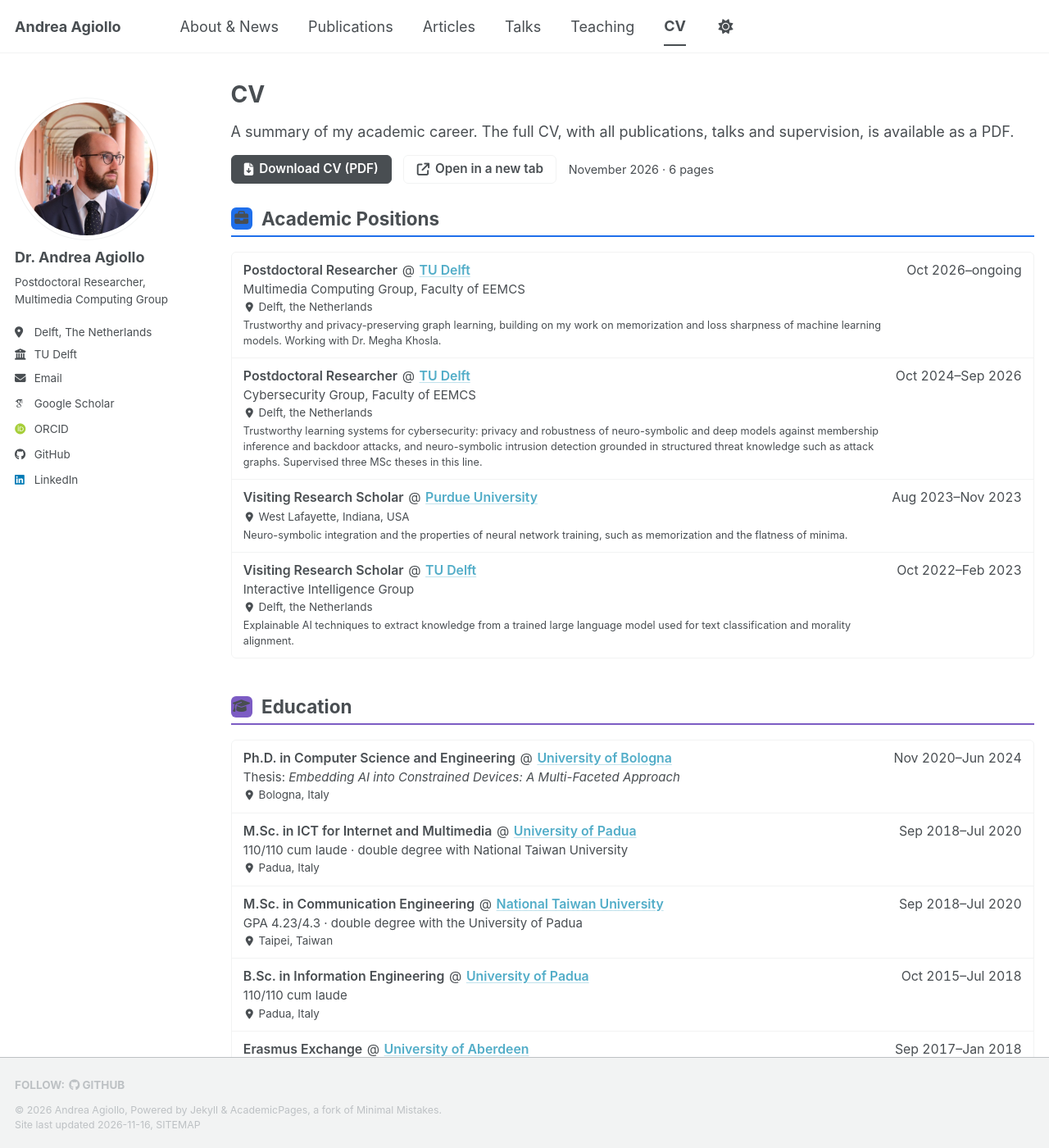
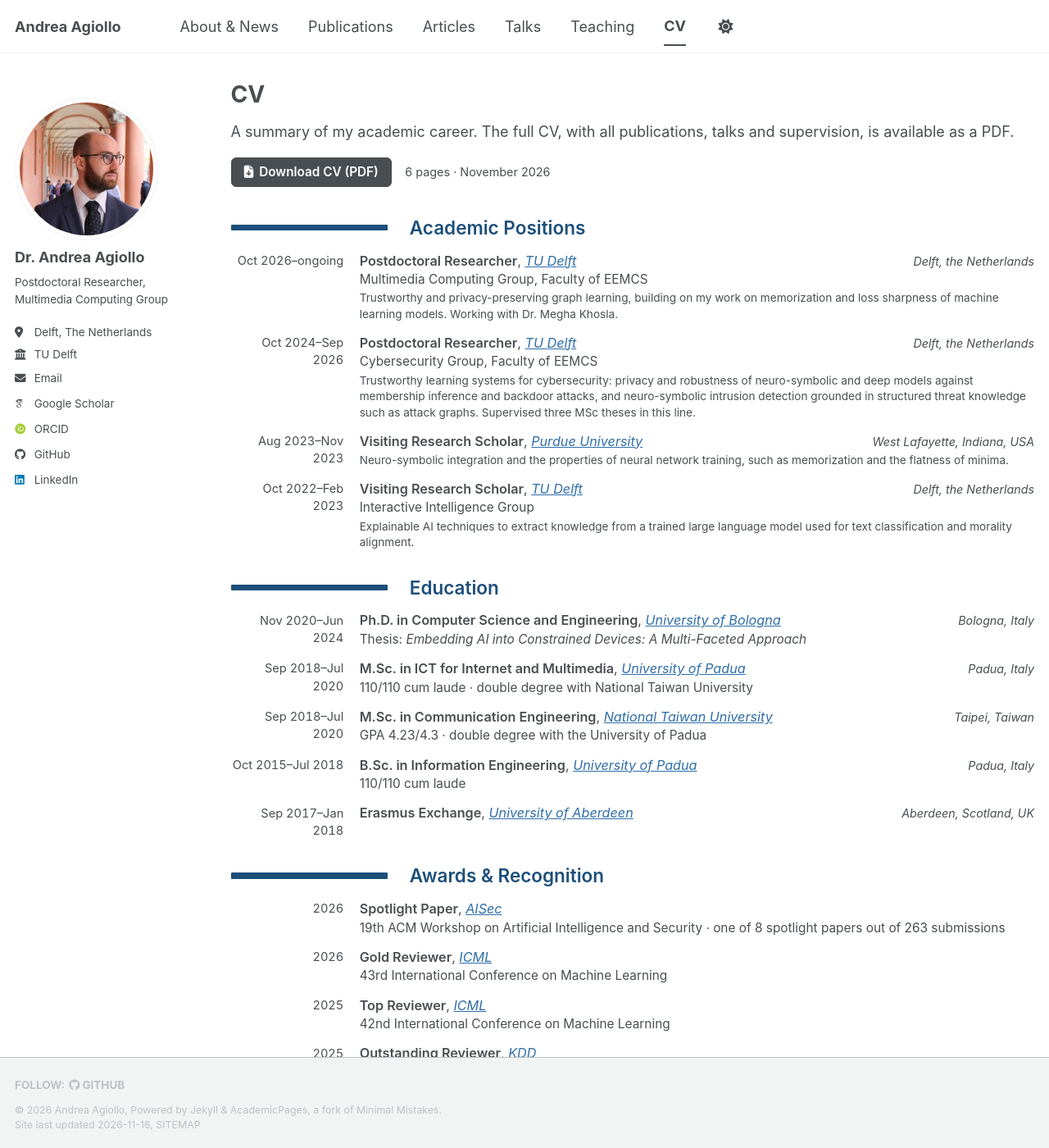
Before and after one commit to AndAgio/AndAgio.github.io, a Jekyll site: the page built from _pages/cv.html, in a window 1280 px wide and 1400 px high. Shown: the whole window at 82% size. Built offline with Jekyll 4.4.1, drawn with Linux system fonts in a browser that asks for light colours; some web fonts are replaced; a script bundle is joined from its source files by our own code; library files that are not in the unit come from our copies; some of the changed text lies outside the part shown.

Commit message:
style: single blue palette with amber for awards; CV page styled like the PDF
- Site palette at the top of the shared styles: one deep blue in shades
  (--b900..--b100, redefined for dark mode) plus amber for awards and
  honours only; theme links, the old --accent-* colours, topic colours
  (_data/topics.yml), paper/talk types, Teaching labels and Service
  headings now all come from it
- CV page in the style of the PDF (moderncv): dates in a left column,
  entries on the right, section titles in the brand blue, one
  "Download CV (PDF)" button (_includes/cv-entries.html)

Co-Authored-By: Claude Opus 5.5 <noreply@anthropic.com>

```diff
--- /dev/null
+++ b/_includes/cv-entries.html
@@ -0,0 +1,32 @@
+{% comment %}
+  CV page rows (/cv/), modelled on the PDF (LaTeX
+  moderncv): dates or a short name in a narrow left column, the entry on the
+  right, no boxes. Reads _data/curriculum.yml.
+  Usage: {% include cv-entries.html items=sec.items layout=sec.layout %}
+{% endcomment %}
+{%- assign layout = include.layout | default: "default" -%}
+{%- assign ext = '<a target="_blank" rel="noopener noreferrer" href=' -%}
+{%- for it in include.items %}
+<div class="cvx-entry">
+  {%- if layout == "artifact" or layout == "default" %}
+  <div class="cvx-when cvx-when--label">{% if it.url %}{% assign first_char = it.url | slice: 0 %}<a href="{{ it.url }}"{% unless first_char == "/" %} target="_blank" rel="noopener noreferrer"{% endunless %}>{{ it.acronym }}</a>{% else %}{{ it.acronym }}{% endif %}</div>
+  <div class="cvx-what"><span class="cvx-text">{{ it.name }}</span></div>
+  {%- else %}
+  <div class="cvx-when">{% if it.period %}{{ it.period }}{% elsif it.years %}{{ it.years | join: ", " }}{% endif %}</div>
+  <div class="cvx-what">
+    {%- if layout == "position" %}
+    <div class="cvx-head"><span class="cvx-title">{{ it.title | markdownify | remove: "<p>" | remove: "</p>" | strip | replace: '<a href=', ext }}</span></div>
+    <div class="cvx-sub">{{ it.institution }}</div>
+    {%- else %}
+    {%- assign org = it.org | default: it.acronym %}
+    <div class="cvx-head">
+      <span><span class="cvx-title">{{ it.role }}</span>, <span class="cvx-org">{% if it.url %}<a href="{{ it.url }}" target="_blank" rel="noopener noreferrer">{{ org }}</a>{% else %}{{ org }}{% endif %}</span></span>
+      {%- if it.where %}<span class="cvx-loc">{{ it.where | markdownify | remove: "<p>" | remove: "</p>" | strip | replace: '<a href=', ext }}</span>{% endif %}
+    </div>
+    {%- if it.name or it.note %}<div class="cvx-sub">{{ it.name | markdownify | remove: "<p>" | remove: "</p>" | strip }}{% if it.name and it.note %} · {% endif %}{{ it.note }}</div>{% endif %}
+    {%- endif %}
+    {%- if it.description %}<div class="cvx-desc">{{ it.description | markdownify | remove: "<p>" | remove: "</p>" | strip }}</div>{% endif %}
+  </div>
+  {%- endif %}
+</div>
+{%- endfor %}
--- a/_pages/cv.html
+++ b/_pages/cv.html
@@ -9,24 +9,24 @@ redirect_from:
 
 {% comment %}
   Content lives in _data/curriculum.yml (from the CV repo, the master record).
-  Layout modelled on giovanniapruzzese.com/cv, in the same rows as the Service
-  page (_includes/service-list.html). The PDF is a public build of the CV
-  (no phone number or private address): files/research_cv_agiollo.pdf.
+  Styled like the PDF (LaTeX moderncv): dates in a left column, entries on the
+  right (_includes/cv-entries.html); styles in _sass/_custom.scss (.cvx-*).
+  The PDF is a public build of the CV (no phone number or private address):
+  files/research_cv_agiollo.pdf.
 {% endcomment %}
 {% assign c = site.data.curriculum %}
 
-<div class="cv-download">
-  <p class="page-intro">A summary of my academic career. The full CV, with all publications, talks and supervision, is available as a PDF.</p>
-  <div class="cv-download__actions">
-    <a class="cv-btn cv-btn--primary" href="{{ c.pdf.file }}" download="{{ c.pdf.download_name }}"><i class="fas fa-file-arrow-down" aria-hidden="true"></i>Download CV (PDF)</a>
-    <a class="cv-btn" href="{{ c.pdf.file }}" target="_blank" rel="noopener noreferrer"><i class="fas fa-arrow-up-right-from-square" aria-hidden="true"></i>Open in a new tab</a>
-    <span class="cv-download__meta">{{ c.pdf.version }} · {{ c.pdf.pages }} pages</span>
-  </div>
+<p class="page-intro">A summary of my academic career. The full CV, with all publications, talks and supervision, is available as a PDF.</p>
+<div class="cvx-download">
+  <a class="cv-btn cv-btn--primary" href="{{ c.pdf.file }}" download="{{ c.pdf.download_name }}"><i class="fas fa-file-arrow-down" aria-hidden="true"></i>Download CV (PDF)</a>
+  <span class="cvx-download__meta">{{ c.pdf.pages }} pages · {{ c.pdf.version }}</span>
 </div>
 
+<div class="cvx">
 {% for sec in c.sections %}
-<section id="{{ sec.id }}" class="academic-section svc-section cv-section svc-c--{{ sec.color | default: 'grey' }}">
-  <h2 class="svc-h2"><span class="svc-h2__icon" aria-hidden="true"><i class="fas fa-{{ sec.icon }}"></i></span>{{ sec.title | escape }}</h2>
-  {% include service-list.html items=sec.items layout=sec.layout %}
+<section id="{{ sec.id }}" class="cvx-section">
+  <h2 class="cvx-h2"><span class="cvx-bar" aria-hidden="true"></span><span class="cvx-h2__text">{{ sec.title | escape }}</span></h2>
+  {% include cv-entries.html items=sec.items layout=sec.layout %}
 </section>
 {% endfor %}
+</div>
--- a/_sass/_custom.scss
+++ b/_sass/_custom.scss
@@ -62,7 +62,7 @@
 
 /* optional: nicer link color */
 .pub-links a {
-  color: #1f6feb;
+  color: var(--b500);
   text-decoration: none;
 }
 
@@ -136,7 +136,7 @@ details summary {
   cursor: pointer;
   font-weight: 600;
 
-  color: #2b78eccf;   /* ✅ GitHub-like blue (works everywhere) */
+  color: var(--b500);   /* site palette */
 
   position: relative;
 }
@@ -199,9 +199,9 @@ details .bibtex-container {
   right: 6px;
 
   background: none;
-  border: 1px solid #1f6feb;
+  border: 1px solid var(--b500);
 
-  color: #1f6feb;
+  color: var(--b500);
 
   padding: 2px 7px;
   font-size: 0.75em;
@@ -213,7 +213,7 @@ details .bibtex-container {
 
 .copy-btn:hover {
   opacity: 1;
-  background: rgba(31, 111, 235, 0.08);
+  background: var(--b100);
 }
 
 
@@ -237,17 +237,56 @@ details .bibtex-container {
    site's light/dark theme variables.
 ========================================================== */
 
+/* ----------------------------------------------------------
+   SITE PALETTE (Andrea, 2026-11-15: "blue plus amber").
+   One deep blue in shades + the theme's grays; amber only for
+   awards and the spotlight badge. The blue ramp is ordered by
+   contrast with the page: --b900 is the strongest in BOTH modes
+   (navy in light, near-white blue in dark), --b100 the faintest
+   tint. Fills of --b500..--b900 take var(--global-bg-color) text,
+   which reads in both modes.
+---------------------------------------------------------- */
 :root {
-  --accent-blue: #1f6feb;
-  --accent-green: #2f9e6a;
-  --accent-amber: #c98a0b;
-  --accent-purple: #7c5cc4;
-  --accent-red: #d0555f;
+  --b900: #12304b;
+  --b800: #183f63;
+  --b700: #1d4f7a;
+  --b600: #255f92;
+  --b500: #2f6ea8;
+  --b300: #8fb3d6;
+  --b100: #e3ecf6;
+  --amber: #b7791f;
+  --amber-soft: #f6ead6;
+
+  --brand: var(--b700);           /* section titles, bars, heading icons */
+
+  /* the theme's link colours, brought into the palette */
+  --global-link-color: var(--b500);
+  --global-link-color-hover: var(--b700);
+  --global-link-color-visited: var(--b500);
+
+  /* older names, kept so existing rules follow the palette */
+  --accent-blue: var(--b500);
+  --accent-green: var(--b700);
+  --accent-purple: var(--b900);
+  --accent-red: var(--b600);
+  --accent-amber: var(--amber);
   --accent-grey: #8a94a3;
   --card-bg: rgba(0,0,0,0.025);
 }
 
 html[data-theme="dark"] {
+  --b900: #d6e5f4;
+  --b800: #b5cfea;
+  --b700: #8fb8e0;
+  --b600: #7aaad9;
+  --b500: #6a9dd2;
+  --b300: #3d6589;
+  --b100: rgba(143, 184, 224, 0.14);
+  --amber: #d9a441;
+  --amber-soft: rgba(217, 164, 65, 0.16);
+  --global-link-color: var(--b500);
+  --global-link-color-hover: var(--b700);
+  --global-link-color-visited: var(--b500);
   --card-bg: rgba(255,255,255,0.045);
 }
 
@@ -310,7 +349,7 @@ html[data-theme="dark"] {
 .academic-entry--current   { border-left-color: var(--accent-blue); }
 .academic-entry--completed { border-left-color: var(--accent-green); }
 .academic-entry--project   { border-left-color: var(--accent-purple); }
-.academic-entry--teaching  { border-left-color: var(--accent-amber); }
+.academic-entry--teaching  { border-left-color: var(--b600); }
 .academic-entry--training  { border-left-color: var(--accent-grey); }
 .academic-entry--award     { border-left-color: var(--accent-amber); }
 .academic-entry--talk      { border-left-color: var(--accent-blue); }
@@ -352,7 +391,7 @@ html[data-theme="dark"] {
   font-weight: 600;
   letter-spacing: 0.02em;
   border-radius: 999px;
-  color: #fff;
+  color: var(--global-bg-color);
   background: var(--accent-grey);
 }
 
@@ -360,8 +399,8 @@ html[data-theme="dark"] {
 .academic-label--invited-talk     { background: var(--accent-blue); }
 .academic-label--completed        { background: var(--accent-green); }
 .academic-label--honours,
-.academic-label--award,
-.academic-label--teaching         { background: var(--accent-amber); }
+.academic-label--award            { background: var(--amber); }
+.academic-label--teaching         { background: var(--b600); }
 .academic-label--project,
 .academic-label--dagstuhl-seminar { background: var(--accent-purple); }
 .academic-label--paper-presentation { background: var(--accent-red); }
@@ -378,7 +417,7 @@ html[data-theme="dark"] {
   text-decoration: none;
 }
 
-.academic-resource-link:hover { background: rgba(31,111,235,0.08); }
+.academic-resource-link:hover { background: var(--b100); }
 
 /* service rows (Service & Awards) */
 .service-list {
@@ -456,7 +495,7 @@ html[data-theme="dark"] {
 .pub-thumb__card--conference { border-top-color: var(--accent-blue); }
 .pub-thumb__card--journal    { border-top-color: var(--accent-green); }
 .pub-thumb__card--workshop   { border-top-color: var(--accent-purple); }
-.pub-thumb__card--chapter    { border-top-color: var(--accent-amber); }
+.pub-thumb__card--chapter    { border-top-color: var(--accent-grey); }
 
 .pub-thumb__venue {
   font-weight: 700;
@@ -481,8 +520,8 @@ html[data-theme="dark"] {
   font-style: normal;
   font-weight: 600;
   border-radius: 999px;
-  color: #fff;
-  background: var(--accent-amber);
+  color: var(--global-bg-color);
+  background: var(--amber);
 }
 
 .pub-item { scroll-margin-top: 80px; }
@@ -735,7 +774,7 @@ details .bibtex-container { transition: none; }
 .topic-chip.is-active {
   background: var(--topic-color);
   border-color: var(--topic-color);
-  color: #fff;
+  color: var(--global-bg-color);
 }
 .topic-chip--type.is-active {
   background: var(--global-text-color);
@@ -794,7 +833,7 @@ details .bibtex-container { transition: none; }
 .topic-tag--theme {
   background: var(--topic-color);
   border: 1px solid var(--topic-color);
-  color: #fff !important;
+  color: var(--global-bg-color) !important;
 }
 
 /* keywords: plain, non-interactive labels (deliberately unlike the theme tags) */
@@ -967,8 +1006,8 @@ details .bibtex-container { transition: none; }
   background: var(--card-bg);
 }
 
-.talk-color--phd-defence               { --topic-color: var(--accent-amber); }
-.talk-thumb__tile--phd-defence         { border-top-color: var(--accent-amber); }
+.talk-color--phd-defence               { --topic-color: var(--b800); }
+.talk-thumb__tile--phd-defence         { border-top-color: var(--b800); }
 
 /* Talks: smaller slide previews (Andrea, 2026-11-15) */
 .talk-thumb { flex: 0 0 160px; }
@@ -996,12 +1035,11 @@ details .bibtex-container { transition: none; }
    short name | text (see _includes/service-list.html) | years
 ---------------------------------------------------------- */
 /* one muted colour per section: heading icon + underline, group icons */
-.svc-section     { --svc-c: var(--accent-grey); }
-.svc-c--amber    { --svc-c: var(--accent-amber); }
-.svc-c--blue     { --svc-c: var(--accent-blue); }
-.svc-c--purple   { --svc-c: var(--accent-purple); }
-.svc-c--green    { --svc-c: var(--accent-green); }
-.svc-c--red      { --svc-c: var(--accent-red); }
+/* single palette (2026-11-15): every section uses the brand blue; the
+   colour names in _data/service.yml are kept but all map to it */
+.svc-section,
+.svc-c--amber, .svc-c--blue, .svc-c--purple,
+.svc-c--green, .svc-c--red, .svc-c--grey { --svc-c: var(--brand); }
 
 .svc-section > h2.svc-h2 {
   display: flex;
@@ -1018,7 +1056,7 @@ details .bibtex-container { transition: none; }
   height: 1.55em;
   font-size: 0.75em;
   border-radius: 6px;
-  color: #fff;
+  color: var(--global-bg-color);
   background: var(--svc-c);
 }
 
@@ -1145,15 +1183,17 @@ a.svc-link:hover { text-decoration-color: currentColor; }
 }
 
 /* ----------------------------------------------------------
-   CV page: download buttons; rows reuse the Service styles.
+   CV page, styled like the PDF (LaTeX moderncv): dates in a left
+   column, entries on the right, no boxes. Rows: _includes/cv-entries.html.
+   Colours come from the site palette (--brand, top of this file).
 ---------------------------------------------------------- */
-.cv-download { margin-bottom: 1.6em; }
-.cv-download .page-intro { margin-bottom: 0.8em; }
-.cv-download__actions {
+
+.cvx-download {
   display: flex;
   flex-wrap: wrap;
   align-items: center;
-  gap: 0.6em 0.8em;
+  gap: 0.5em 0.9em;
+  margin: 0 0 2em;
 }
 .cv-btn {
   display: inline-flex;
@@ -1167,27 +1207,84 @@ a.svc-link:hover { text-decoration-color: currentColor; }
   color: var(--global-text-color) !important;
   border: 1px solid var(--global-border-color);
   border-radius: 6px;
-  transition: border-color 0.15s, background 0.15s;
+  transition: border-color 0.15s, opacity 0.15s;
 }
-.cv-btn:hover { border-color: var(--global-text-color); }
 .cv-btn--primary {
   color: var(--global-bg-color) !important;
   background: var(--global-text-color);
   border-color: var(--global-text-color);
 }
 .cv-btn--primary:hover { opacity: 0.88; }
-.cv-download__meta {
+.cvx-download__meta {
   font-size: 0.8em;
   color: var(--global-fig-caption-color);
 }
-/* a little more room for the short-name column (e.g. "Publications") */
-.cv-section .svc-list--artifact > .svc-item,
-.cv-section .svc-list--default > .svc-item {
-  grid-template-columns: 8em minmax(0, 1fr) auto;
+
+.cvx { --cvx-left: 8.5em; }
+.cvx-section { margin: 0 0 1.7em; }
+.cvx h2.cvx-h2 {
+  display: grid;
+  grid-template-columns: var(--cvx-left) minmax(0, 1fr);
+  column-gap: 1.2em;
+  align-items: center;
+  margin: 0 0 0.7em;
+  padding: 0;
+  font-size: 1.25em;
+  font-weight: 600;
+  color: var(--brand);
+  border: none;
 }
+.cvx-bar {
+  height: 0.32em;
+  border-radius: 1px;
+  background: var(--brand);
+}
+.cvx-entry {
+  display: grid;
+  grid-template-columns: var(--cvx-left) minmax(0, 1fr);
+  column-gap: 1.2em;
+  margin: 0 0 0.8em;
+  font-size: 0.9em;
+  line-height: 1.45;
+}
+.cvx-when {
+  padding-top: 0.08em;
+  text-align: right;
+  font-size: 0.9em;
+  font-variant-numeric: tabular-nums;
+  color: var(--global-fig-caption-color);
+}
+.cvx-when--label {
+  padding-top: 0;
+  font-size: 1em;
+  font-weight: 600;
+  color: var(--global-text-color);
+}
+.cvx-head {
+  display: flex;
+  flex-wrap: wrap;
+  justify-content: space-between;
+  align-items: baseline;
+  gap: 0 1em;
+}
+.cvx-title { font-weight: 600; }
+.cvx-org { font-style: italic; }
+.cvx-loc {
+  font-size: 0.88em;
+  font-style: italic;
+  color: var(--global-fig-caption-color);
+}
+.cvx-sub { font-size: 0.95em; }
+.cvx-desc {
+  margin-top: 0.15em;
+  font-size: 0.84em;
+  color: var(--global-fig-caption-color);
+}
+/* phones: one column, dates above each entry */
 @media (max-width: 640px) {
-  .cv-section .svc-list--artifact > .svc-item,
-  .cv-section .svc-list--default > .svc-item {
-    grid-template-columns: minmax(0, 1fr) auto;
-  }
+  .cvx h2.cvx-h2 { grid-template-columns: 1fr; }
+  .cvx-bar { display: none; }
+  .cvx-entry { grid-template-columns: minmax(0, 1fr); }
+  .cvx-when { text-align: left; }
+  .cvx-when--label { margin-bottom: 0.1em; }
 }
```
Also changed, not shown: _data/topics.yml (+7 -5 lines).
